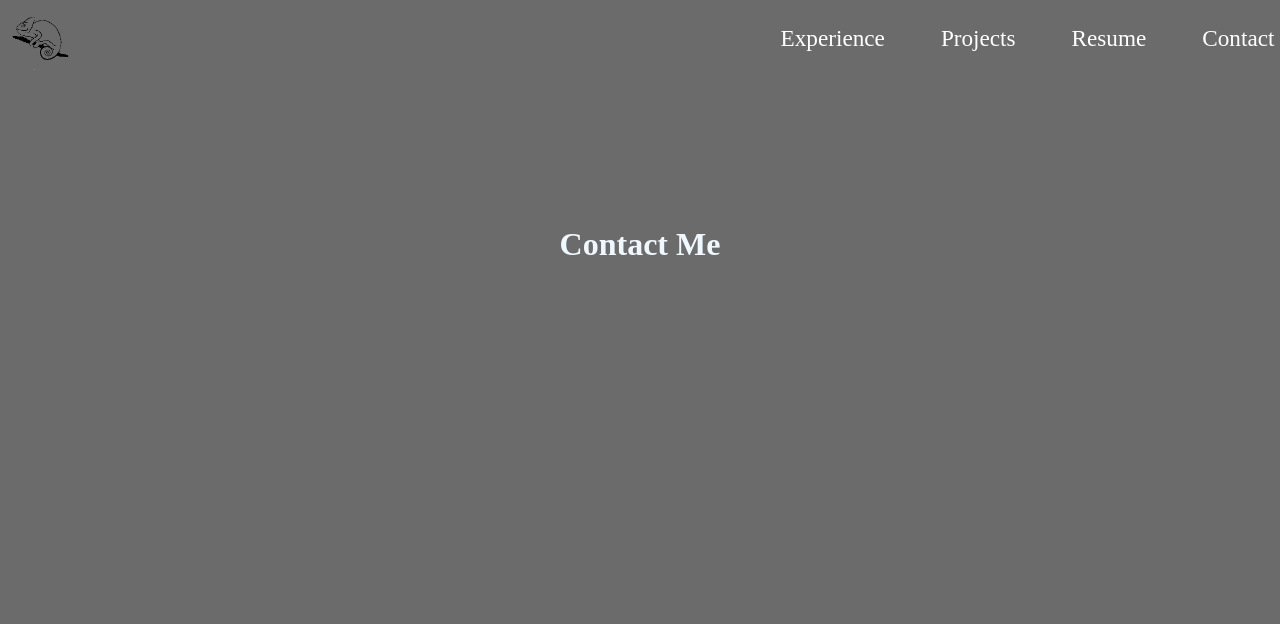
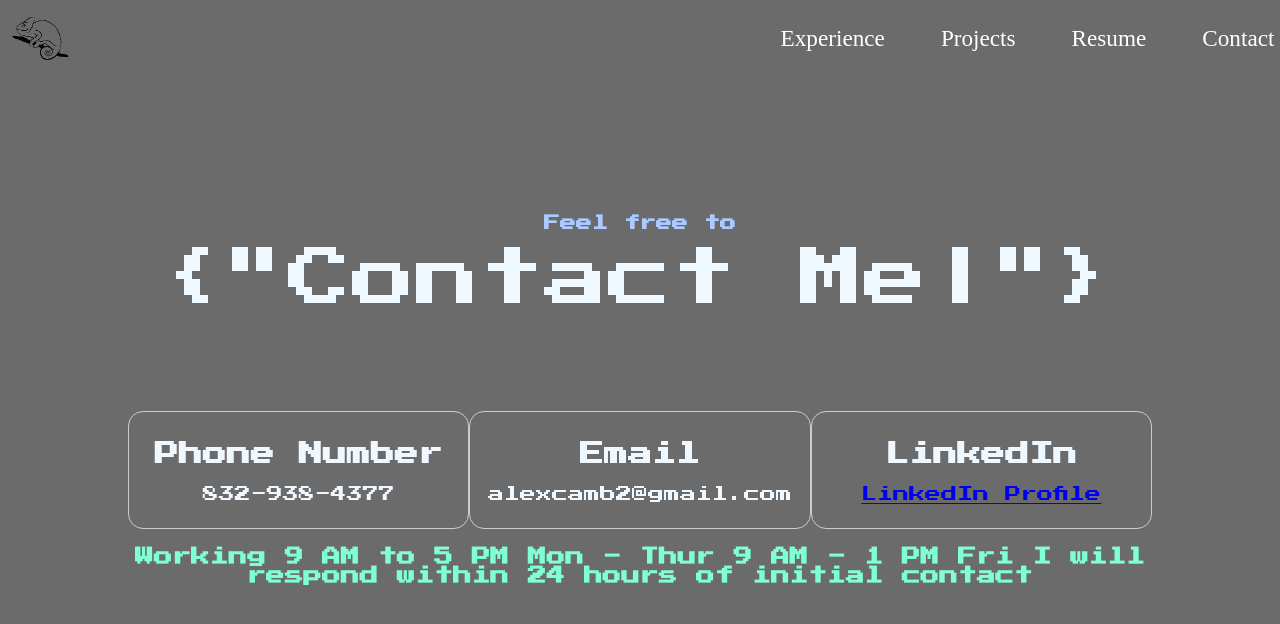
Before and after one commit to alexcamb2/Website, a React (Create React App) app in the folder website-app/: page /Contact in a window 1280 px wide. Shown: the top 624 px of the page. Built offline with nearby package versions, Linux system fonts and the light colour scheme.

Commit message:
Contact page update

```diff
--- a/website-app/src/Pages/Contact.js
+++ b/website-app/src/Pages/Contact.js
@@ -1,3 +1,42 @@
-export default function Contact(){
-    return <h1>Contact Me</h1>
+import { TypeAnimation } from "react-type-animation";
+export default function Contact() {
+  return (
+    <div className="PressStart">
+      <div className="Name">
+        <h1>Feel free to</h1>
+      </div>
+      <span style={{ fontSize: "4rem", display: "inline-block" }}>
+        {'{"'}
+        <TypeAnimation
+          sequence={["Contact Me", 1000]}
+          wrapper="span"
+          speed={25}
+          repeat={Infinity}
+        />
+        {'"}'}
+      </span>
+      <div className="contact-info-container">
+        <div className="contact-info">
+          <div className="contact-box">
+            <h2>Phone Number</h2>
+            <p>832-938-4377</p>
+          </div>
+          <div className="contact-box">
+            <h2>Email</h2>
+            <p>alexcamb2@gmail.com</p>
+          </div>
+          <div className="contact-box">
+            <h2>LinkedIn</h2>
+            <a href="https://www.linkedin.com/in/alejandro-camberos-884323266/" target="_blank" rel="noopener noreferrer">LinkedIn Profile</a>
+          </div>
+        </div>
+      </div>
+      <div className="BottomContact">
+        <h3>
+            Working 9 AM to 5 PM Mon - Thur 9 AM - 1 PM Fri
+            I will respond within 24 hours of initial contact
+        </h3>
+      </div>
+    </div>
+  );
 }
--- a/website-app/src/styles.css
+++ b/website-app/src/styles.css
@@ -15,24 +15,26 @@
   color: #abcbff;
   margin-bottom: 1rem; /* Adjust as needed */
 }
-
-body{
+.BottomContact{
+  color: aquamarine;
+}
+body {
   margin: 0;
   background-color: rgb(107, 107, 107);
 }
 
-.container{
+.container {
   margin: 6rem;
   text-align: center;
   color: aliceblue;
   padding: 2rem;
 }
 
-.nav{
+.nav {
   /* Background color for navbar Text*/
   background-color: rgb(107, 107, 107);
   /* Color for navbar Text*/
-    color:  rgb(255, 255, 255);
+  color: rgb(255, 255, 255);
   display: flex;
   justify-content: space-between;
   align-items: center;
@@ -41,27 +43,50 @@ body{
   font-size: 1.45rem;
 }
 
-.site-title{
+.site-title {
   font-size: 4rem;
 }
 
-.nav ul{
+.nav ul {
   padding: 0;
   margin: 0;
   list-style: none;
   display: flex;
   gap: 3rem;
 }
+.contact-info-container {
+  margin-top: 100px; /* Adjust the value as needed */
+}
+.contact-info {
+  display: flex;
+  justify-content: space-around;
+}
 
-.nav a{
+.contact-box {
+  width: 500px;
+  padding: 10px;
+  border: 1px solid #ccc;
+  border-radius: 15px;
+  text-align: bottom;
+}
+
+.contact-box h2 {
+  margin-top: 1;
+}
+
+.contact-box p {
+  margin-bottom: 1;
+}
+
+.nav a {
   color: inherit;
   text-decoration: none;
   height: 100%;
   display: flex;
   align-items: stretch;
-    padding: .25rem;
+  padding: 0.25rem;
 }
 
-.nav li:hover{
+.nav li:hover {
   background-color: rgb(71, 31, 99);
 }
```
Lines whose indentation alone changed are shown as unchanged.
